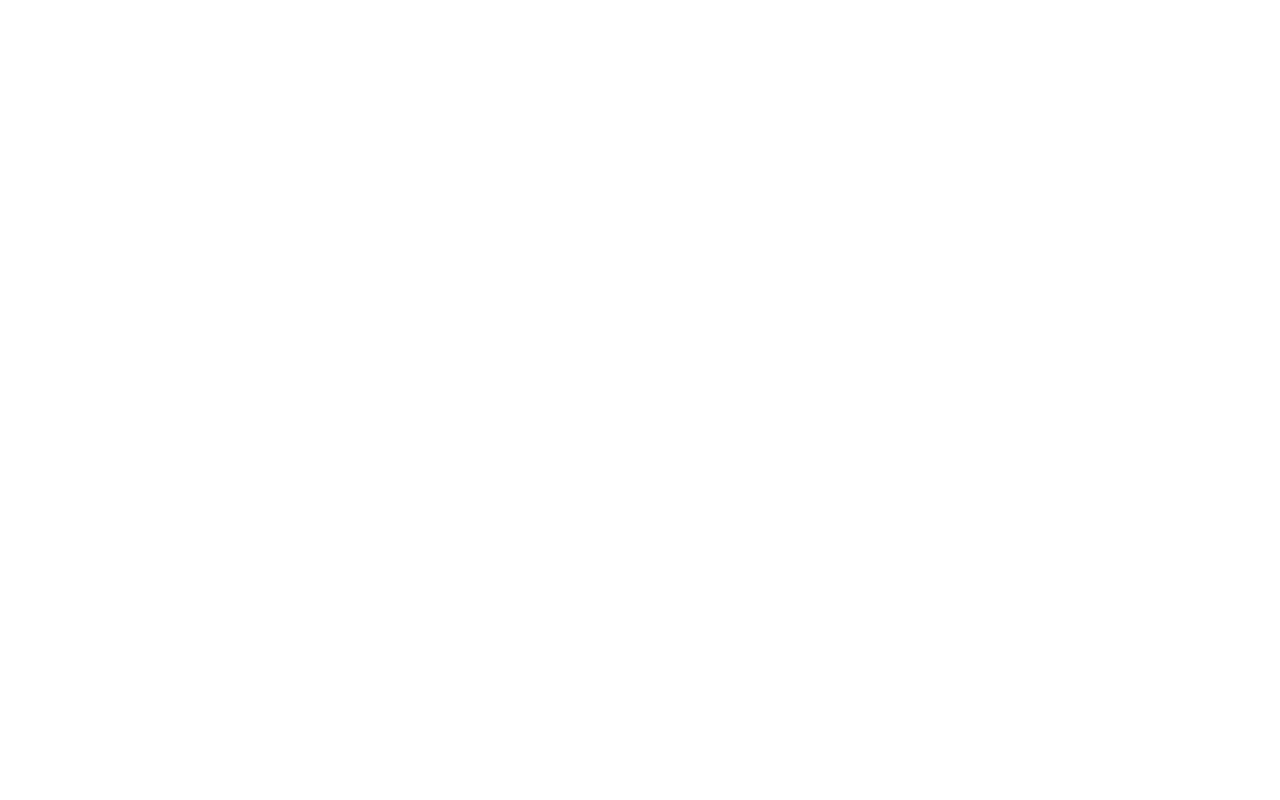
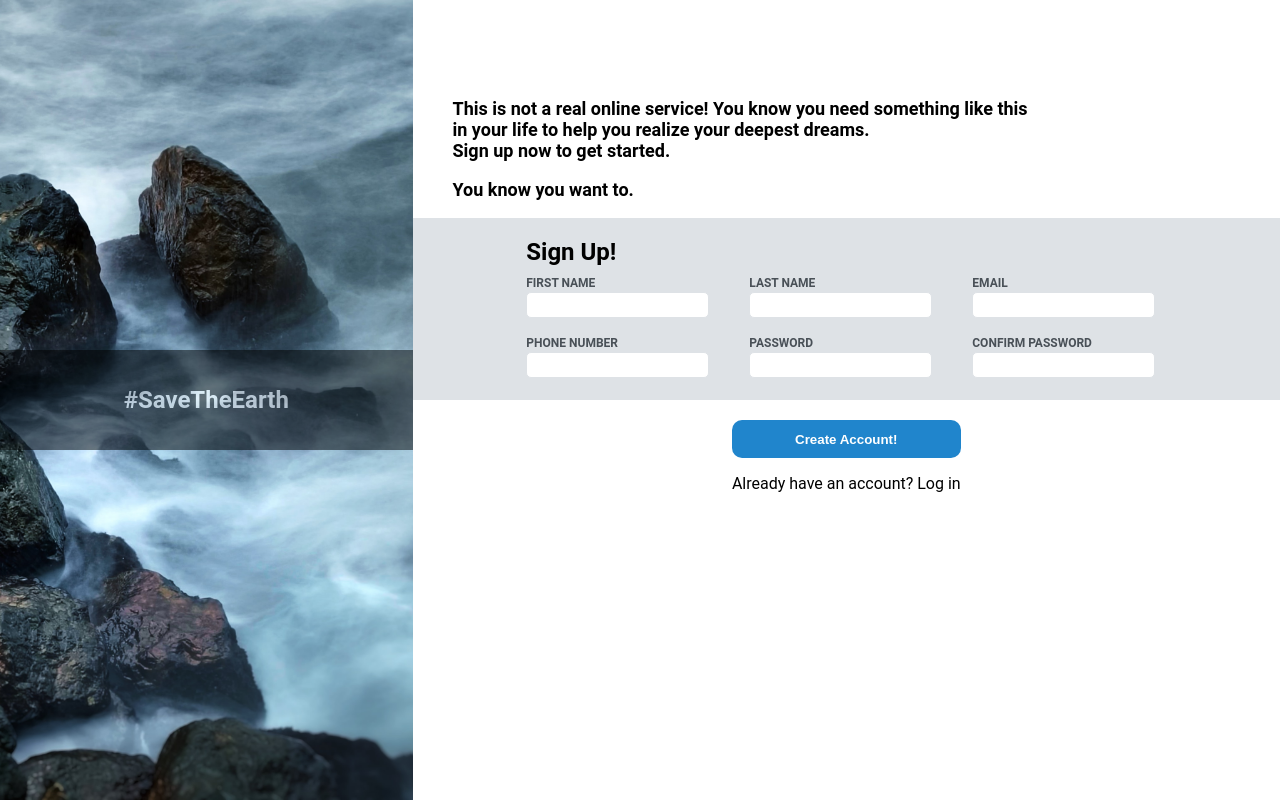
Before and after one commit to angel-472/odin-sign-up, a plain HTML site: page index.html in a window 1280 px wide. Drawn offline with Linux system fonts and the light colour scheme.

Commit message:
Write some of the code

```diff
--- a/index.html
+++ b/index.html
@@ -3,10 +3,56 @@
   <head>
     <meta charset="utf-8">
     <link rel="stylesheet" href="style.css">
+    <script src="script.js" defer></script>
     <title>Sign Up</title>
   </head>
 
   <body>
-
+    <div class="image-container">
+      <div class="logo">
+        <h1>#SaveTheEarth</h1>
+      </div>
+    </div>
+    <div class="container">
+      <div class="description">
+        <p>This is not a real online service! You know you need something like this in your life to help you realize your deepest dreams. <br>Sign up now to get started.</p>
+        <p>You know you want to.</p>
+      </div>
+      <div class="frm">
+        <div class="frm-content">
+          <h2>Sign Up!</h2>
+          <form id="sign-in-form">
+            <div class="first-name">
+              <label for="first-name">first name</label>
+              <input type="text" id="first-name" name="first-name">
+            </div>
+            <div class="last-name">
+              <label for="last-name">last name</label>
+              <input type="text" id="last-name" name="last-name">
+            </div>
+            <div class="email">
+              <label for="email">email</label>
+              <input type="email" id="email" name="email">
+            </div>
+            <div class="phone-number">
+              <label for="phone-number">phone number</label>
+              <input type="text" id="phone-number" name="phone-number">
+            </div>
+            <div class="password">
+              <label for="password">password</label>
+              <input type="password" id="password" name="password">
+            </div>
+            <div class="confirm-password">
+              <label for="confirm-password">confirm password</label>
+              <input type="password" id="confirm-password" name="password">
+            </div>
+          </form>
+        </div>
+      </div>
+      <div class="footer">
+        <button class="btn-submit" type="submit" form="sign-in-form">Create Account!</button>
+        <p>Already have an account? <span class="log-in">Log in</span></p>
+      </div>
+    </div>
   </body>
 </html>
--- /dev/null
+++ b/script.js
@@ -0,0 +1,5 @@
+
+const btnFirstName = document.getElementById('first-name');
+const btnLastName = document.getElementById('last-name');
+const btnEmail = document.getElementById('email');
+const btnFirstName = document.getElementById('first-name');
--- a/style.css
+++ b/style.css
@@ -0,0 +1,105 @@
+html {
+  font-family: roboto;
+}
+
+body {
+  display: flex;
+  margin: 0;
+  max-height: 100vh;
+}
+
+.image-container {
+  width: 40vw;
+  height: 100vh;
+  background-image: url('img/background.jpg');
+  background-position: top;
+  background-size: cover;
+  display: flex;
+  align-items: center;
+  justify-content: center;
+}
+
+.logo {
+  color: white;
+  background-color: black;
+  opacity: 0.5;
+  text-align: center;
+  padding: 20px;
+  flex-grow: 1;
+  font-size: 12px;
+}
+
+.container {
+  padding: 80px 0px;
+  display: flex;
+  flex-direction: column;
+}
+
+.description {
+  font-weight: bold;
+  font-size: 18px;
+  width: 68%;
+  padding: 0px 40px;
+}
+
+.frm {
+  background-color: #DEE2E6;
+  padding: 20px 40px;
+  display: flex;
+}
+
+.frm h2 {
+  margin: 0px 0px 10px 0px;
+}
+
+.frm-content {
+  margin-left: auto;
+  margin-right: auto;
+}
+
+#sign-in-form {
+  display: flex;
+  flex-wrap: wrap;
+  grid-row-gap: 16px;
+  grid-column-gap: 40px;
+  max-width: 80vh;
+}
+
+#sign-in-form div {
+  display: flex;
+  flex-direction: column;
+}
+
+#sign-in-form label {
+  text-transform: uppercase;
+  font-size: 12px;
+  font-weight: bold;
+  color: #495057;
+}
+
+#sign-in-form input[type=text], [type=password], [type=email]{
+  height: 22px;
+  border-radius: 5px;
+  border: 1px solid #dee2e6;
+  margin: 2px 0px;
+}
+
+#sign-in-form .error {
+  border: 2px solid #9B1E1E;
+}
+
+.footer {
+  padding: 20px 40px;
+  align-self: center;
+  display: flex;
+  flex-direction: column;
+}
+
+.btn-submit {
+  background-color: #2085CC;
+  height: 38px;
+  font-weight: bold;
+  color: white;
+  border: none;
+  border-radius: 10px;
+}
```
Also changed, not shown: img/background.jpg (added).
